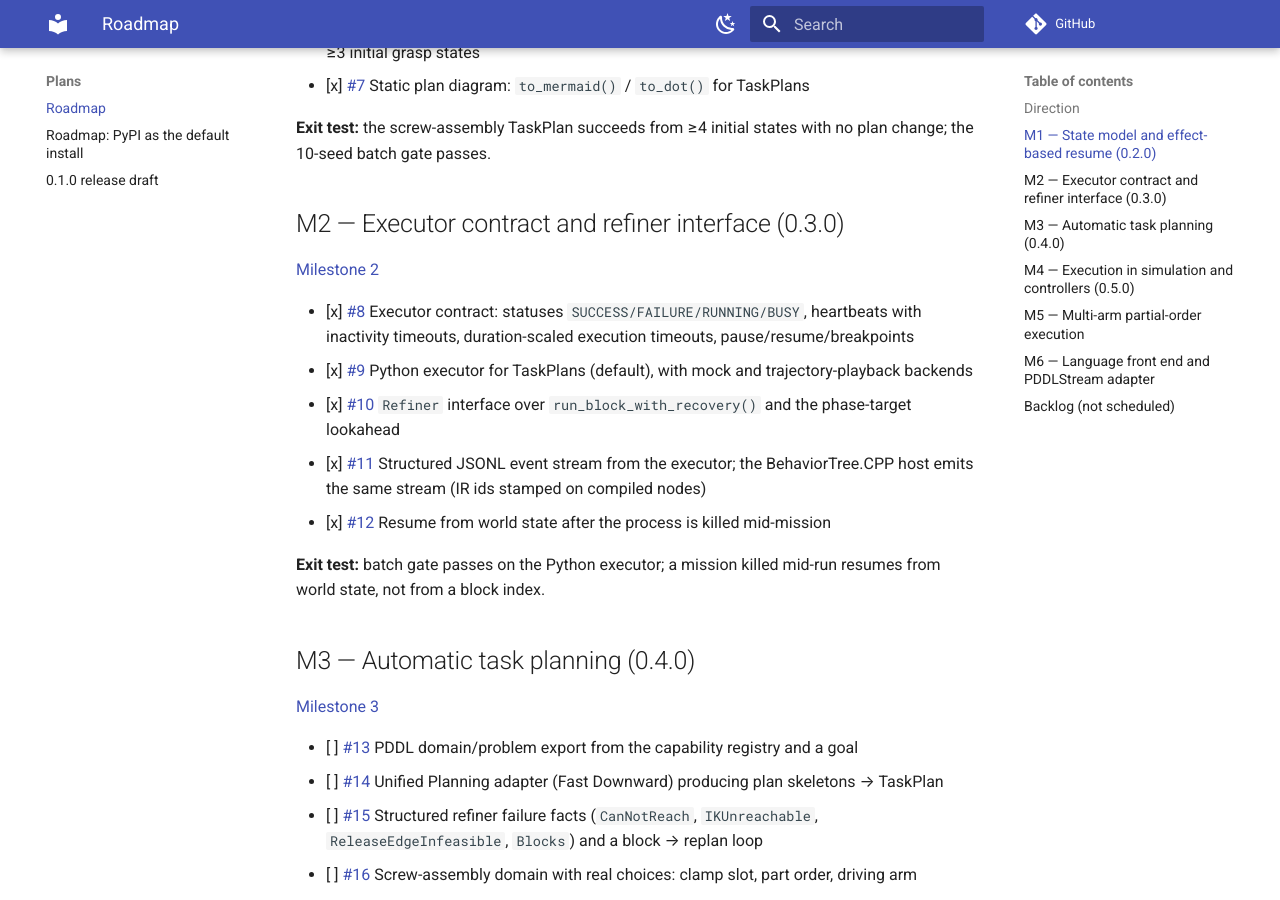
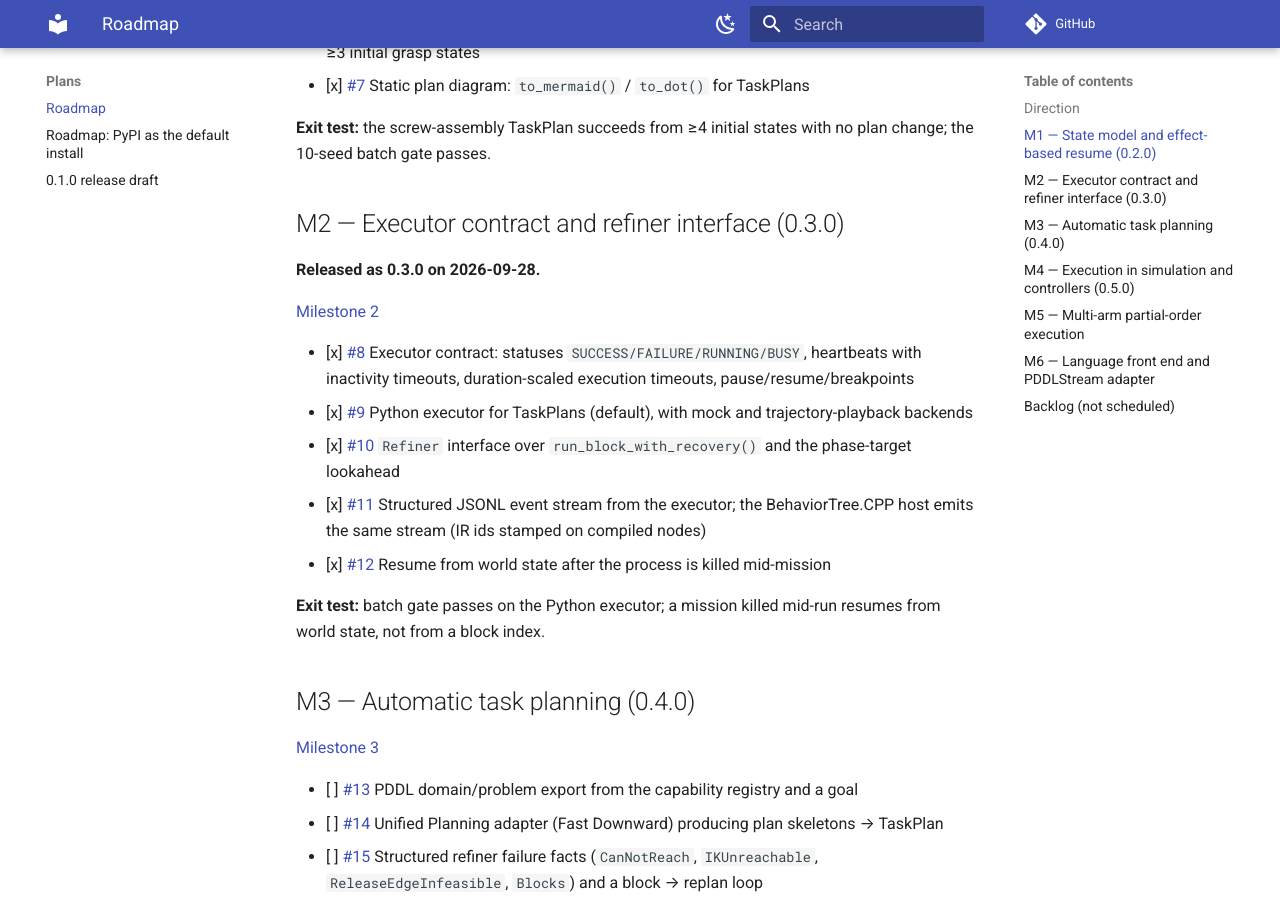
Before and after one commit to thanhndv212/long-tamp, an MkDocs documentation site: the page built from docs/plans/roadmap.md, in a window 1280 px wide and 900 px high, scrolled down 1256 px. Built offline with MkDocs 1.6.1 and Material for MkDocs 9.7.7, drawn with Linux system fonts in a browser that asks for light colours; comment, search, counter and statistics services are not loaded.

Commit message:
chore(release): 0.3.0
Milestone M2: executor contract and refiner interface. Bump the version in
pyproject.toml, version.py, __init__.py and package.xml, date the CHANGELOG
section and mark M2 released in the roadmap.

```diff
--- a/docs/plans/roadmap.md
+++ b/docs/plans/roadmap.md
@@ -54,6 +54,8 @@ feasibility before any geometry runs; missions skip steps whose effect already h
 change; the 10-seed batch gate passes.
 
 ## M2 — Executor contract and refiner interface (0.3.0)
+
+**Released as 0.3.0 on 2026-09-28.**
 
 [Milestone 2](https://github.com/thanhndv212/long-tamp/milestone/2)
 
--- a/package.xml
+++ b/package.xml
@@ -2,7 +2,7 @@
 <?xml-model href="http://download.ros.org/schema/package_format3.xsd" schematypens="http://www.w3.org/2001/XMLSchema"?>
 <package format="3">
   <name>long_tamp</name>
-  <version>0.2.0</version>
+  <version>0.3.0</version>
   <description>
     Long-TAMP - A generalized manipulation planning framework
     using the PyHPP backend for HPP-based manipulation tasks.
--- a/pyproject.toml
+++ b/pyproject.toml
@@ -4,7 +4,7 @@ build-backend = "setuptools.build_meta"
 
 [project]
 name = "long-tamp"
-version = "0.2.0"
+version = "0.3.0"
 description = "Long-TAMP - Manipulation Planning Framework"
 readme = "README.md"
 requires-python = ">=3.10"
--- a/src/long_tamp/__init__.py
+++ b/src/long_tamp/__init__.py
@@ -28,7 +28,7 @@ Advanced Usage:
     from long_tamp.visualization import visualize_constraint_graph
 """
 
-__version__ = "0.2.0"
+__version__ = "0.3.0"
 __author__ = "Thanh Nguyen"
 __email__ = "dvtnguyen@laas.fr"
 __license__ = "MIT"
--- a/src/long_tamp/version.py
+++ b/src/long_tamp/version.py
@@ -1,3 +1,3 @@
 """Version information for long_tamp."""
 
-__version__ = "0.2.0"
+__version__ = "0.3.0"
```
Also changed, not shown: CHANGELOG.md (+14 -1 lines).
